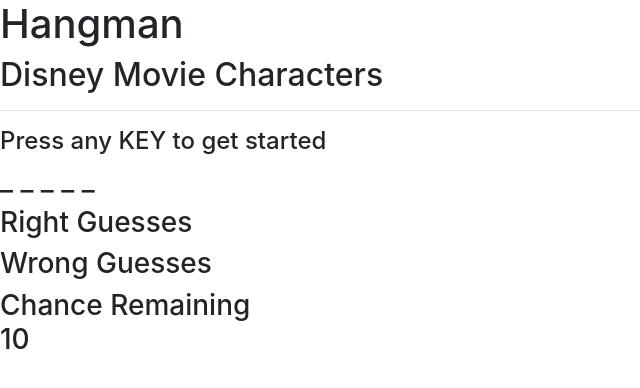
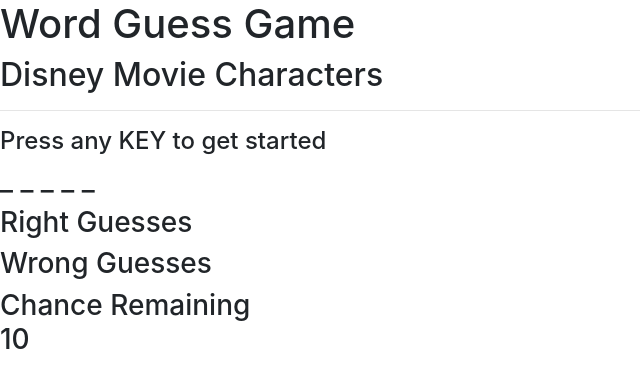
Before and after one commit to hojungt/Word-Guess-Game, a plain HTML site: page index.html in a window 1280 px wide. Shown: the whole page, without its empty margins (0-640 px from the left). Drawn offline with nearby package versions, Linux system fonts and the light colour scheme.

Commit message:
README.md update, minor html update

```diff
--- a/index.html
+++ b/index.html
@@ -10,7 +10,7 @@
     <link rel="icon" href="./assets/images/Disney.jpg">
 </head>
 <body>
-    <h1>Hangman</h1>
+    <h1>Word Guess Game</h1>
     <h2>Disney Movie Characters</h2>
     <hr />
     <h4>
```
Also changed, not shown: 1 other file.
